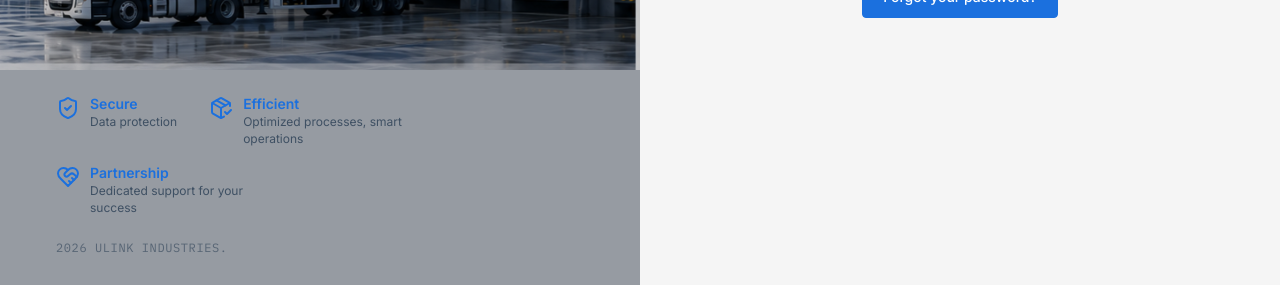
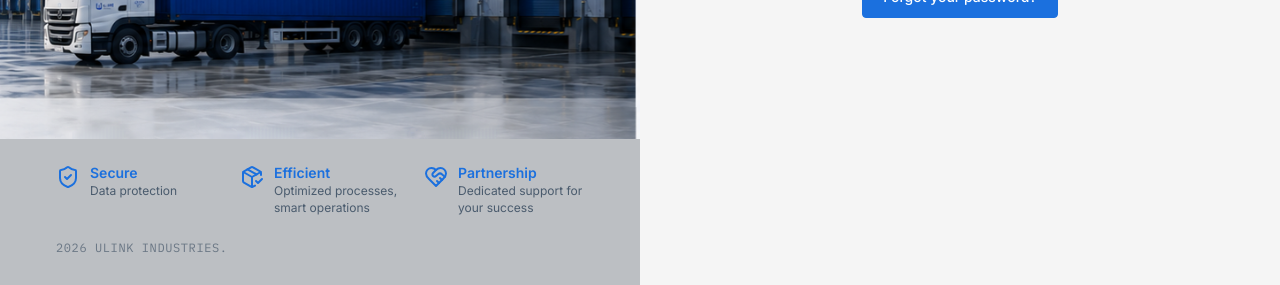
Before and after one commit to ptglobal/ulink-b2b-platform, a Next.js app in the folder frontend/: page /en/reset-password in a window 1280 px wide. Shown: the part 512-797 px from the top of the page. Built offline with nearby package versions, Linux system fonts and the light colour scheme; no server answers.

Commit message:
fix logo position

```diff
--- a/frontend/src/components/auth/auth-hero.tsx
+++ b/frontend/src/components/auth/auth-hero.tsx
@@ -31,8 +31,6 @@ export async function AuthHero() {
           sizes="50vw"
           className="object-cover object-center"
         />
-        {/* Overlay đen mờ nhẹ để text dễ đọc hơn */}
-        <div className="absolute inset-0 bg-black/20" />
 
         <div className="relative z-10 flex h-full flex-col px-14 pt-12">
           <Link href="/" aria-label="ULink Industries" className="-ml-2 inline-flex">
@@ -56,10 +54,10 @@ export async function AuthHero() {
       </div>
 
       {/* Phần dưới: layer #969BA2 — features nằm ở đây, DƯỚI ảnh */}
-      <div className="bg-[#969BA2] px-14 pb-8 pt-6">
-        <ul className="flex flex-wrap gap-x-8 gap-y-4">
+      <div className="bg-[#969BA2]/60 px-14 pb-8 pt-6">
+        <ul className="grid grid-cols-3 gap-x-6">
           {features.map(({ icon: Icon, title, desc }) => (
-            <li key={title} className="flex max-w-[22ch] items-start gap-2.5">
+            <li key={title} className="flex items-start gap-2.5">
               <Icon className="mt-0.5 h-6 w-6 shrink-0 text-brand" aria-hidden="true" />
               <span>
                 <span className="block text-sm font-semibold text-brand">{title}</span>
```
